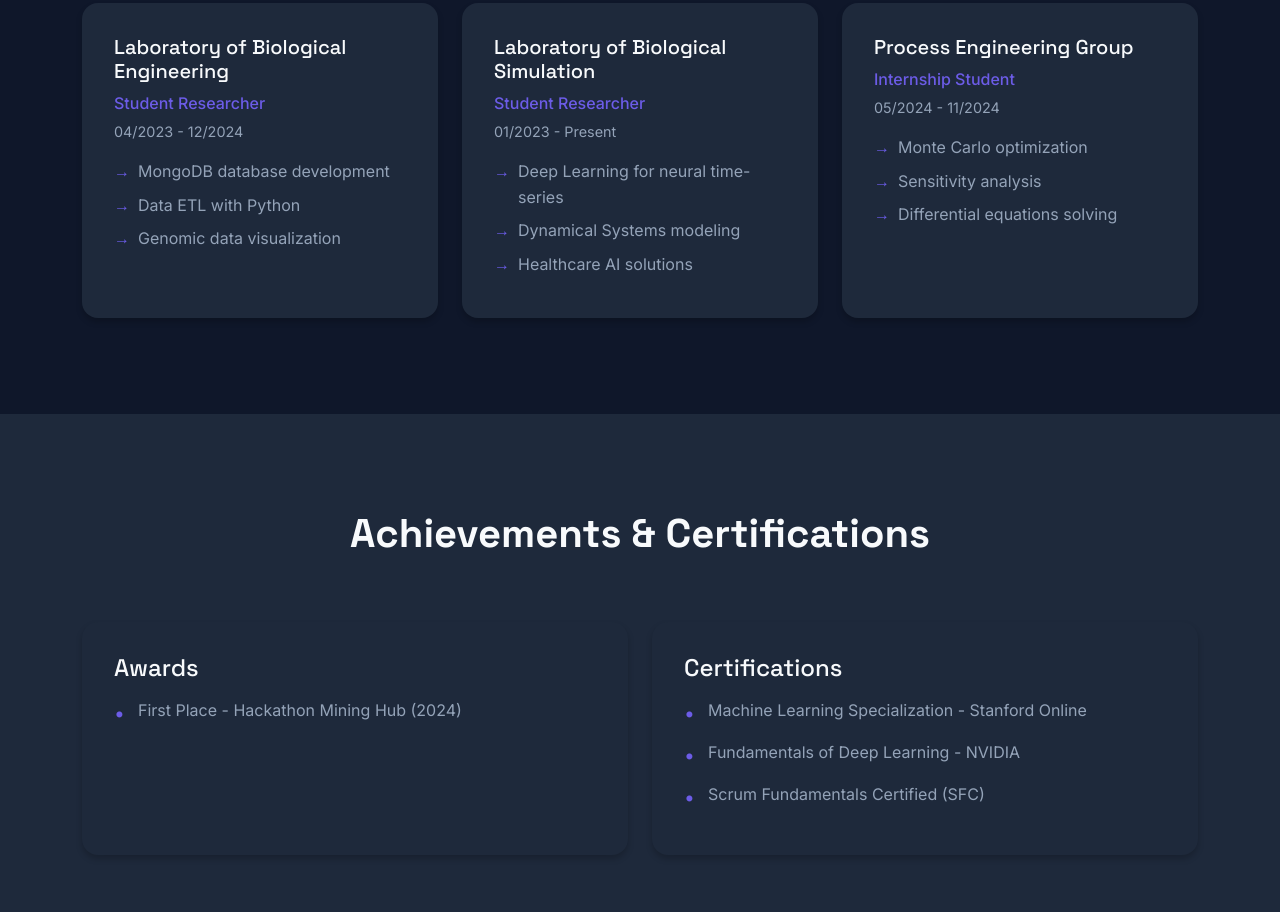
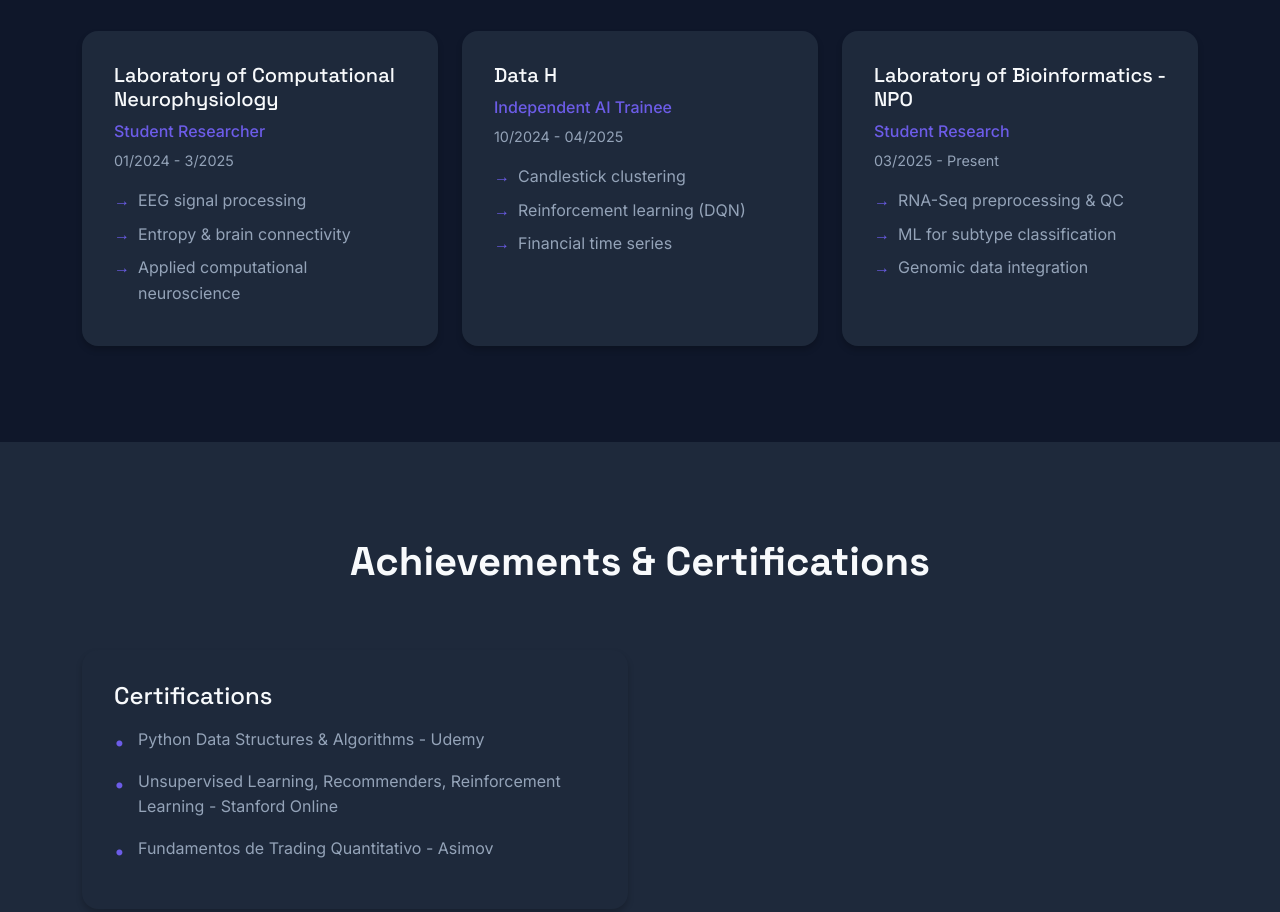
Before and after one commit to polyanasilva/homepage, a plain HTML site: page index.html in a window 1280 px wide. Shown: the part 2187-3099 px from the top of the page. Drawn offline with nearby package versions, Linux system fonts and the light colour scheme.

Commit message:
modify index.html

```diff
--- a/index.html
+++ b/index.html
@@ -109,8 +109,6 @@
                                 <span>Seaborn</span>
                                 <span>PostgreSQL</span>
                                 <span>Git</span>
-                                <span>Docker</span>
-                                <span>Flask</span>
                                 <span>MATLAB</span>
                             </div>
                         </div>
@@ -139,8 +137,8 @@
                         <div class="research-icon">
                             <i class="fas fa-dna"></i>
                         </div>
-                        <h3>Computational Biology</h3>
-                        <p>Processing and visualizing genomic data using advanced ETL pipelines and MongoDB databases.</p>
+                        <h3>Neurophysiological Signal Processing</h3>
+                        <p>Study and interpretation of brain signals using computational techniques.</p>
                     </div>
                 </div>
                 <div class="col-lg-4">
@@ -163,37 +161,37 @@
             <div class="row">
                 <div class="col-lg-4">
                     <div class="experience-card">
-                        <h3>Laboratory of Biological Engineering</h3>
+                        <h3>Laboratory of Computational Neurophysiology</h3>
                         <p class="position">Student Researcher</p>
-                        <p class="date">04/2023 - 12/2024</p>
+                        <p class="date">01/2024 - 3/2025</p>
                         <ul>
-                            <li>MongoDB database development</li>
-                            <li>Data ETL with Python</li>
-                            <li>Genomic data visualization</li>
+                            <li>EEG signal processing</li>
+                            <li>Entropy & brain connectivity</li>
+                            <li>Applied computational neuroscience</li>
                         </ul>
                     </div>
                 </div>
                 <div class="col-lg-4">
                     <div class="experience-card">
-                        <h3>Laboratory of Biological Simulation</h3>
-                        <p class="position">Student Researcher</p>
-                        <p class="date">01/2023 - Present</p>
+                        <h3>Data H</h3>
+                        <p class="position">Independent AI Trainee</p>
+                        <p class="date">10/2024 - 04/2025</p>
                         <ul>
-                            <li>Deep Learning for neural time-series</li>
-                            <li>Dynamical Systems modeling</li>
-                            <li>Healthcare AI solutions</li>
+                            <li>Candlestick clustering</li>
+                            <li>Reinforcement learning (DQN)</li>
+                            <li>Financial time series</li>
                         </ul>
                     </div>
                 </div>
                 <div class="col-lg-4">
                     <div class="experience-card">
-                        <h3>Process Engineering Group</h3>
-                        <p class="position">Internship Student</p>
-                        <p class="date">05/2024 - 11/2024</p>
+                        <h3>Laboratory of Bioinformatics - NPO</h3>
+                        <p class="position">Student Research</p>
+                        <p class="date">03/2025 - Present</p>
                         <ul>
-                            <li>Monte Carlo optimization</li>
-                            <li>Sensitivity analysis</li>
-                            <li>Differential equations solving</li>
+                            <li>RNA-Seq preprocessing & QC</li>
+                            <li>ML for subtype classification</li>
+                            <li>Genomic data integration</li>
                         </ul>
                     </div>
                 </div>
@@ -208,19 +206,11 @@
             <div class="row">
                 <div class="col-lg-6">
                     <div class="achievement-card">
-                        <h3>Awards</h3>
-                        <ul>
-                            <li> First Place - Hackathon Mining Hub (2024)</li>
-                        </ul>
-                    </div>
-                </div>
-                <div class="col-lg-6">
-                    <div class="achievement-card">
                         <h3>Certifications</h3>
                         <ul>
-                            <li>Machine Learning Specialization - Stanford Online</li>
-                            <li>Fundamentals of Deep Learning - NVIDIA</li>
-                            <li>Scrum Fundamentals Certified (SFC)</li>
+                            <li>Python Data Structures & Algorithms - Udemy</li>
+                            <li>Unsupervised Learning, Recommenders, Reinforcement Learning - Stanford Online</li>
+                            <li>Fundamentos de Trading Quantitativo - Asimov</li>
                         </ul>
                     </div>
                 </div>
```
